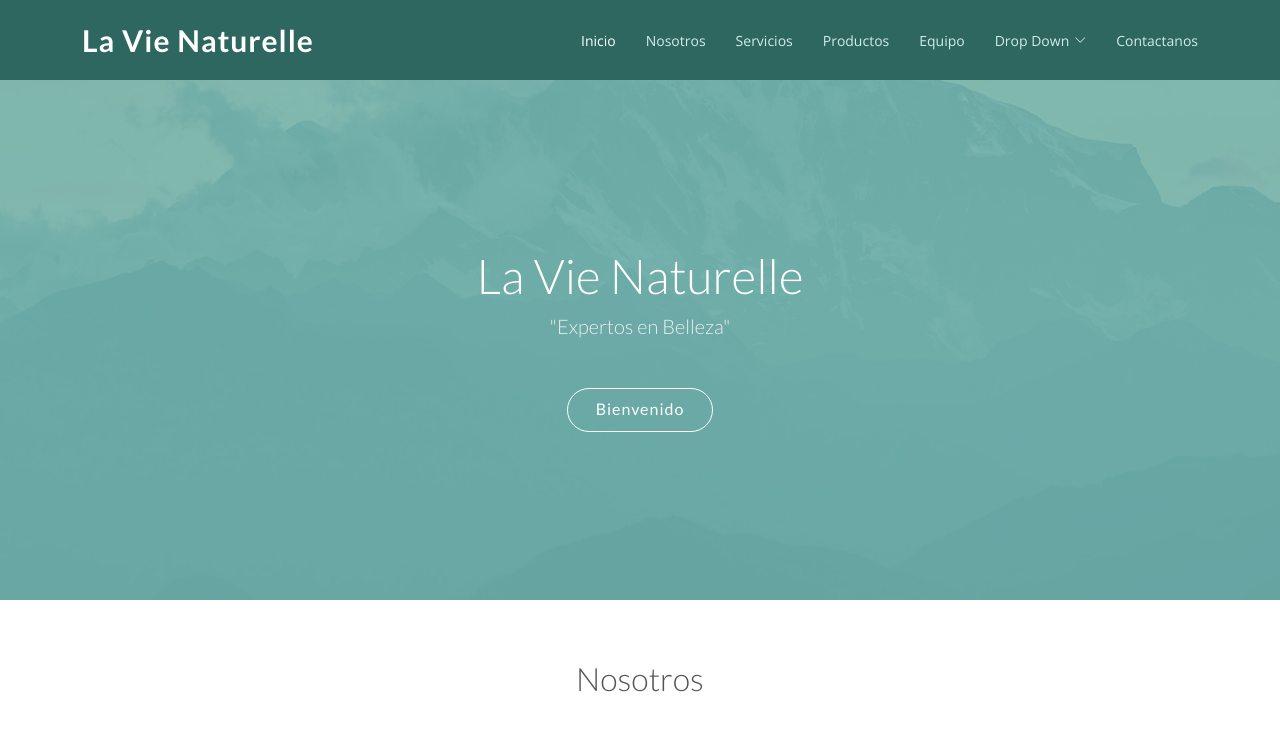
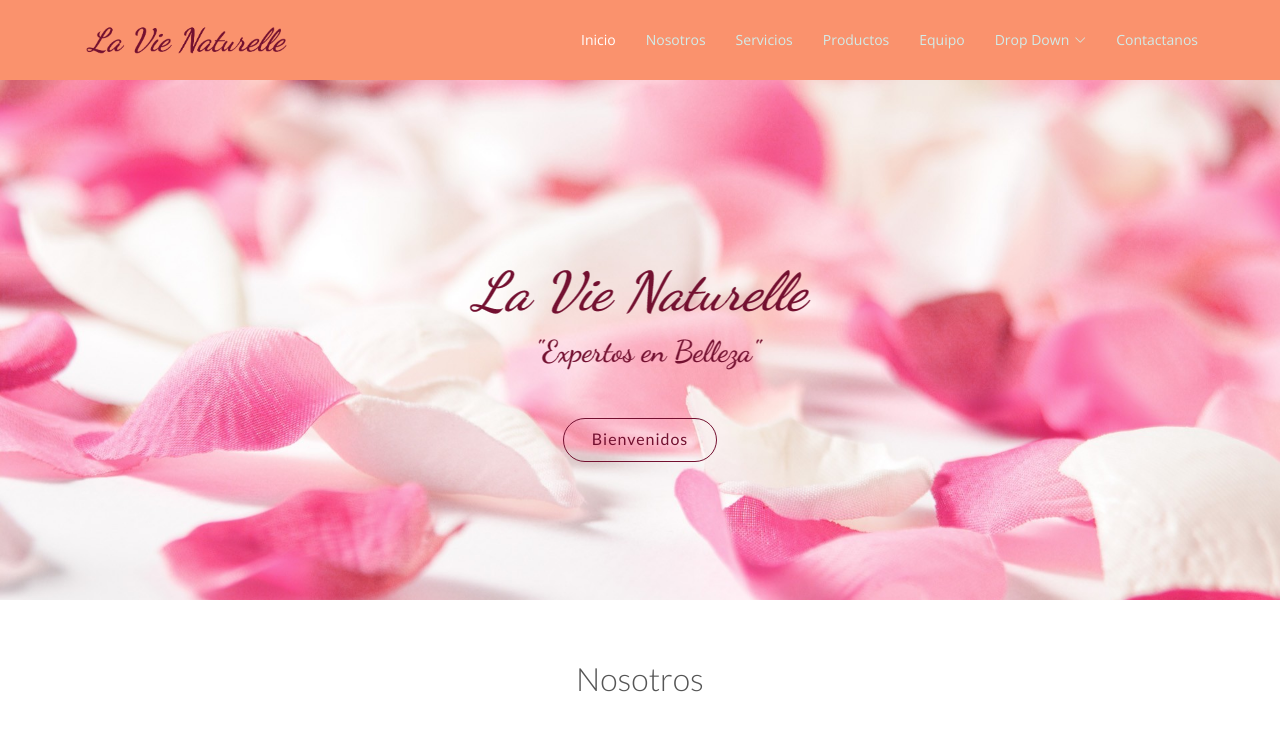
Before and after one commit to danbuitrago87/Naturelle, a Django app: template core/templates/core/home.html in a window 1280 px wide. Shown: the top 748 px of the page. Run offline with Django 4.2, Linux system fonts and the light colour scheme; the template is opened without the code that fills it, so the values that code supplies are empty; some libraries are stand-ins or nearby versions.

Commit message:
EstilosHeaderHero-logo

```diff
--- a/Naturelle/urls.py
+++ b/Naturelle/urls.py
@@ -20,5 +20,5 @@
 
 urlpatterns = [
     path('admin/', admin.site.urls),
-    path('home/', views.home, name='home')
+    path('', views.home, name='home')
 ]
--- a/core/static/core/assets/css/style.css
+++ b/core/static/core/assets/css/style.css
@@ -158,11 +158,11 @@
   height: 80px;
   z-index: 997;
   transition: all 0.5s;
-  background: #2d6760;
+  background: #fa926d;
 }
 
 #header.header-scrolled {
-  background: #1d443f;
+  background: #c73b26;
   height: 60px;
 }
 
@@ -185,7 +185,7 @@
 #header .logo img {
   padding: 0;
   margin: 0;
-  max-height: 40px;
+  max-height: 60px;
 }
 
 #main {
@@ -417,7 +417,7 @@
 #hero {
   width: 100%;
   height: 75vh;
-  background: url("../img/hero-background.jpg") top center;
+  background: url("../img/flower.jpg") top center;
   background-size: cover;
   position: relative;
   margin-bottom: -80px;
@@ -425,7 +425,7 @@
 
 #hero:before {
   content: "";
-  background: rgba(112, 185, 176, 0.85);
+  background: #fcc598(112, 185, 176, 0.85);
   position: absolute;
   bottom: 0;
   top: 0;
@@ -449,14 +449,14 @@
 
 #hero h1 {
   margin: 0 0 10px 0;
-  font-size: 48px;
-  font-weight: 300;
+  font-size: 60px;
+  font-weight: 600;
   line-height: 56px;
-  color: #fff;
+  color: #731030;
 }
 
 #hero h2 {
-  color: #eee;
+  color: #731030;
   margin-bottom: 50px;
   font-size: 20px;
   font-weight: 300;
@@ -471,8 +471,8 @@
   padding: 8px 28px 10px 28px;
   border-radius: 50px;
   transition: 0.5s;
-  border: 1px solid #fff;
-  color: #fff;
+  border: 1px solid #731030;
+  color:#731030;
 }
 
 #hero .btn-get-started:hover {
--- a/core/templates/core/home.html
+++ b/core/templates/core/home.html
@@ -43,9 +43,9 @@
     <div class="container d-flex align-items-center">
 
       <div class="logo me-auto">
-        <h1><a href="home.html">La Vie Naturelle</a></h1>
+        <!--<h1><a href="home.html">La Vie Naturelle</a></h1>-->
         <!-- Uncomment below if you prefer to use an image logo -->
-        <!-- <a href="index.html"><img src="assets/img/logo.png" alt="" class="img-fluid"></a>-->
+        <a href="home.html"><img src="{% static 'core/assets/img/logotipo.png' %}" alt="" class="img-fluid"></a>
       </div>
 
       <nav id="navbar" class="navbar">
@@ -83,9 +83,10 @@
   <!-- ======= Hero Section ======= -->
   <section id="hero">
     <div class="hero-container">
-      <h1>La Vie Naturelle</h1>
-      <h2>"Expertos en Belleza"</h2>
-      <a href="#about" class="btn-get-started scrollto">Bienvenido</a>
+      <a href="home.html"><img src="{% static 'core/assets/img/logotipo(2).png' %}" alt="" class="img-fluid"></a>
+      <!--<h1>La Vie Naturelle</h1>
+      <h2>"Expertos en Belleza"</h2>-->
+      <a href="#about" class="btn-get-started scrollto">Bienvenidos</a>
     </div>
   </section><!-- #hero -->
 
```
Also changed, not shown: core/static/core/assets/img/flower.jpg (added), core/static/core/assets/img/logotipo(2).png (added), core/static/core/assets/img/logotipo.png (added), db.sqlite3.
